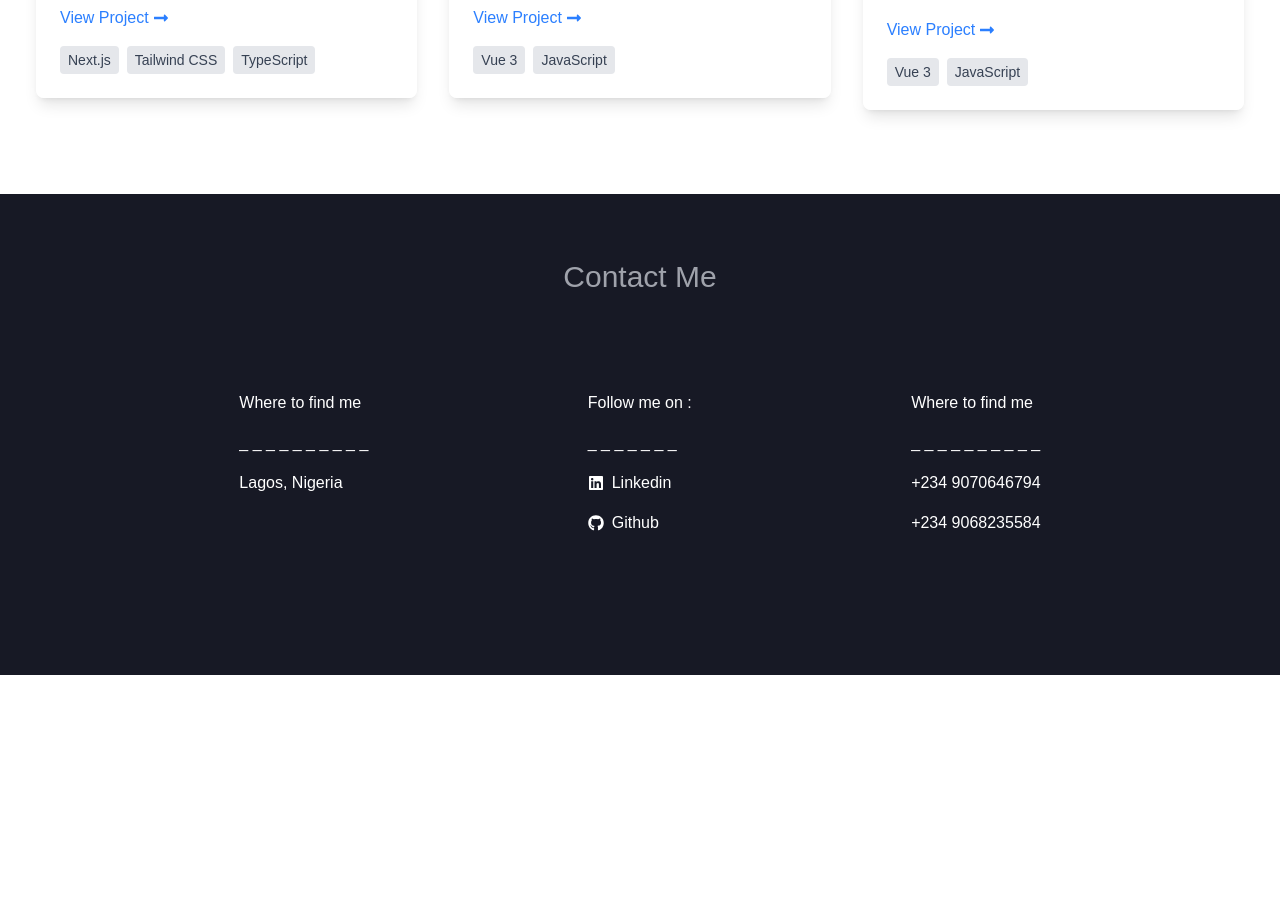
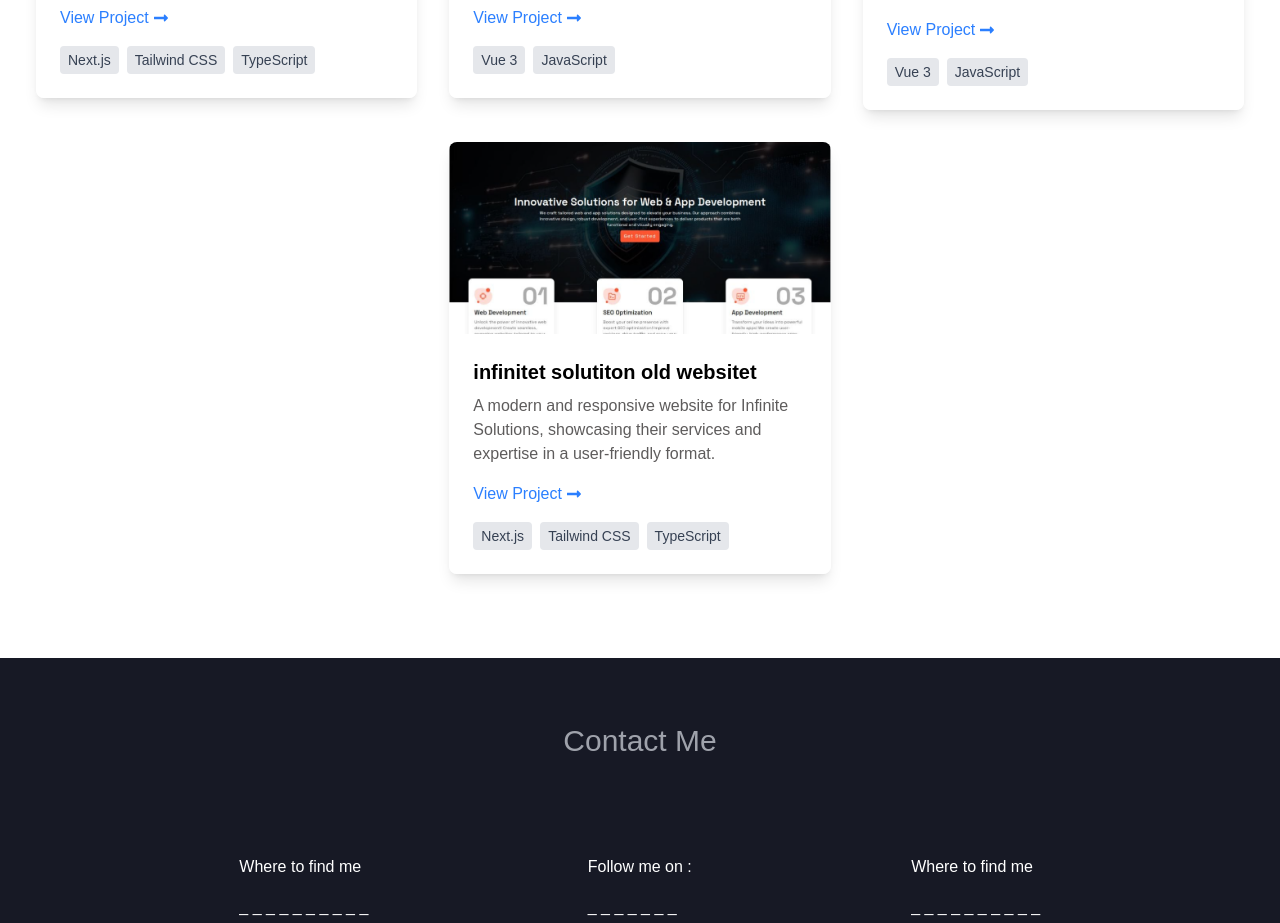
Before and after one commit to Kingbee1M/My-portfolio-v2, a Next.js app: page / in a window 1280 px wide. Shown: the part 2893-3816 px from the top of the page. Before the commit the page ends 3568 px from the top, so only its background shows below. Built offline with nearby package versions, Linux system fonts and the light colour scheme.

Commit message:
Added a new project

```diff
--- a/src/components/UI/Projects.tsx
+++ b/src/components/UI/Projects.tsx
@@ -26,6 +26,13 @@ const projects = [
       "A clean and informative single-page website built for Aegis Cards, designed to present services and provide an easy contact point for inquiries.",
     techStack: ["Vue 3", "JavaScript"],
   },
+  {
+    name: "infinitet solutiton old websitet",
+    image: "/images/infinite solutions.png",
+    link: "https://infinite-solutions-old-site.vercel.app/",
+    description: "A modern and responsive website for Infinite Solutions, showcasing their services and expertise in a user-friendly format.",
+    techStack: ["Next.js", "Tailwind CSS", "TypeScript"],
+  }
 ];
 
 export default function Projects() {
```
Also changed, not shown: public/images/infinite solutions.png (added).
